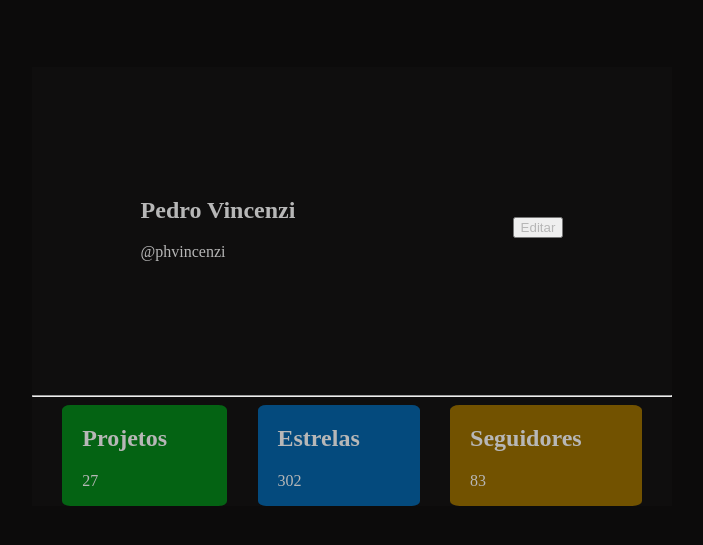
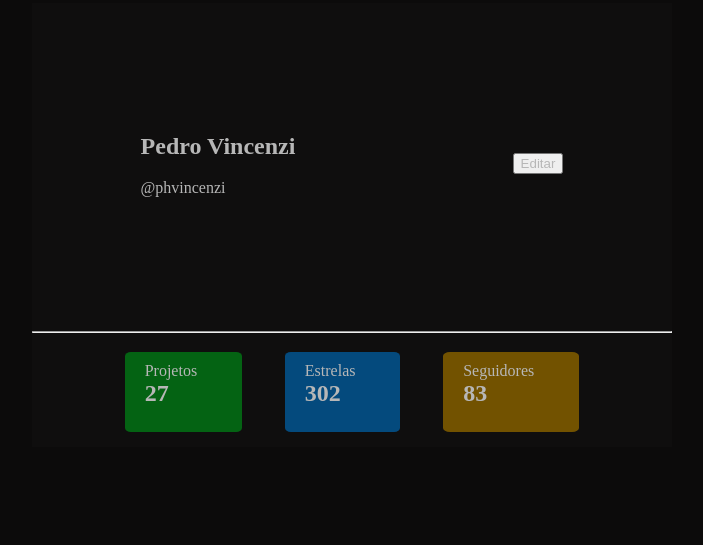
Before and after one commit to Vin100zi/Profile-Component, a plain HTML site: page index.html in a window 1280 px wide. Shown: the part 61-606 px from the top of the page, without its empty margins (288-991 px from the left). Drawn offline with Linux system fonts and the light colour scheme.

Commit message:
design bloco final

```diff
--- a/index.html
+++ b/index.html
@@ -28,20 +28,19 @@
 
             <div class="topics">
                 <article class="project">
-                    <h2>Projetos</h2>
-                    <p>27</p>
+                    <p>Projetos</p>
+                    <h2>27</h2>
                 </article>
                 <article class="star">
-                    <h2>Estrelas</h2>
-                    <p>302</p>
+                    <p>Estrelas</p>
+                    <h2>302</h2>
                 </article>
                 <article class="follow">
-                    <h2>Seguidores</h2>
-                    <p>83</p>
+                    <p>Seguidores</p>
+                    <h2>83</h2>
                 </article>
             </div>
         </nav>
-
     </main>
 </body>
 
--- a/style.css
+++ b/style.css
@@ -10,7 +10,7 @@ body, html {
 }
 
 main {
-    margin: 10% 25%;
+    margin: 5% 25%;
 }
 
 nav {
@@ -28,40 +28,32 @@ nav {
     display: flex;
     justify-content: space-evenly;
     align-items: center;
+    padding: 0 50px 15px 50px;
+    margin-top: 3%;
 }
 
 .project {
     background-color: #046313;
-    padding: 0 60px 0 20px;
+    padding: 0 45px 25px 20px;
     border-radius: 5%;
 }
 
 .star {
     background-color: #044A7D;
-    padding: 0 60px 0 20px;
+    padding: 0 45px 25px 20px;
     border-radius: 5%;
 }
 
 .follow {
     background-color: #725200;
-    padding: 0 60px 0 20px;
+    padding: 0 45px 25px 20px;
     border-radius: 5%;
 }
 
-
-
-
-
-
-/* main {
-    background-color: #fff;
-    width: 100%;
-    min-height: 100vh;
-    display: flex;
-    justify-content: center;
+article p {
+    margin: 10px 0 0 0;
 }
 
-.main > div {
-    width: 35%;
-
-} */
+article h2 {
+    margin: 0;
+}
```
